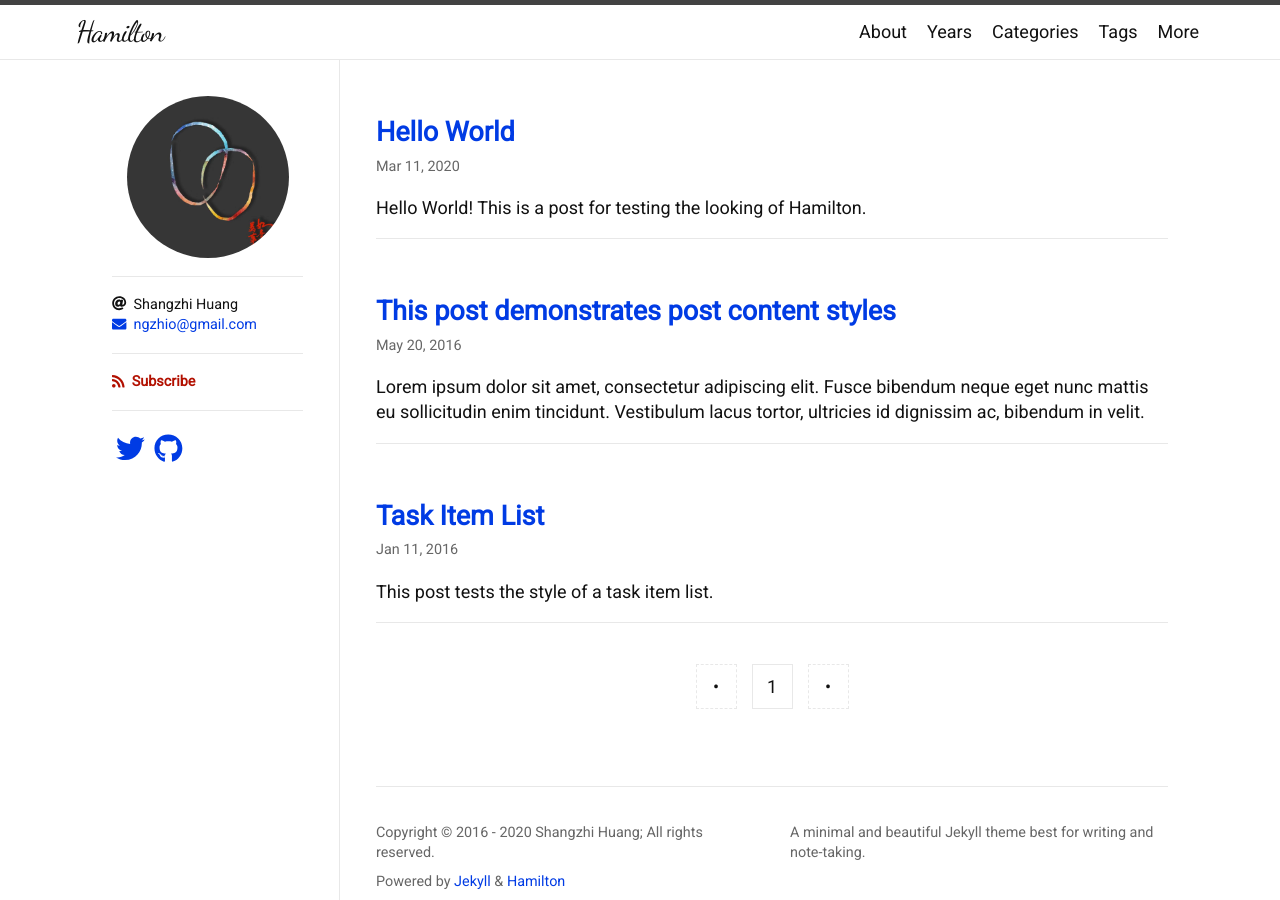
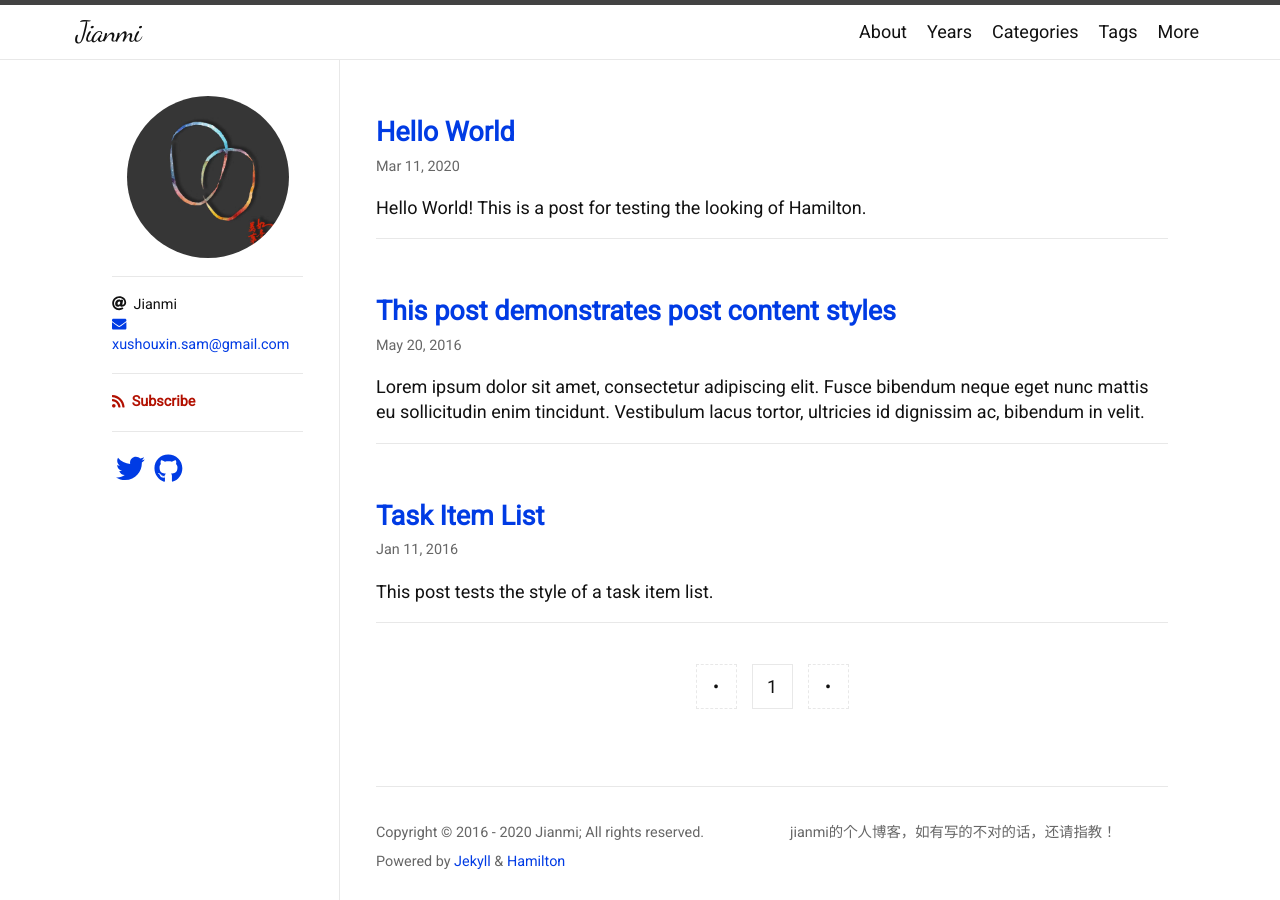
Before and after one commit to jianmi-xu/jianmi-xu.github.io, a Jekyll site: the page built from index.html, in a window 1280 px wide. Built offline with Jekyll 4.4.1, drawn with Linux system fonts in a browser that asks for light colours; nearby versions of some CDN libraries; some web fonts are replaced; the list of posts is cut into pages by our own code.

Commit message:
feat($all):基本配置更新

```diff
--- a/_config.yml
+++ b/_config.yml
@@ -1,8 +1,8 @@
-title: Hamilton
-description: A minimal and beautiful Jekyll theme best for writing and note-taking.
-author: Shangzhi Huang
+title: Jianmi
+description: jianmi的个人博客，如有写的不对的话，还请指教！
+author: Jianmi
 avatar: /logo.png
-email: ngzhio@gmail.com
+email: xushouxin.sam@gmail.com
 
 plugins:
   - jekyll-seo-tag
@@ -37,10 +37,9 @@ twitter:
   card: summary
 logo: logo.png
 social:
-  name: Shangzhi Huang
+  name: Jianmi
   links:
-    - https://twitter.com/ngzhio
-    - https://www.facebook.com/ngzhio
-    - https://github.com/ngzhio
+    - https://www.zhihu.com/people/xu-shou-xin-33
+    - https://github.com/jianmi-xu
 google_site_verification: u4WXQl0Eu66rsQo2kRdCNx
 lang: en
```
